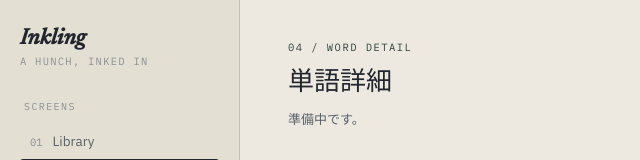
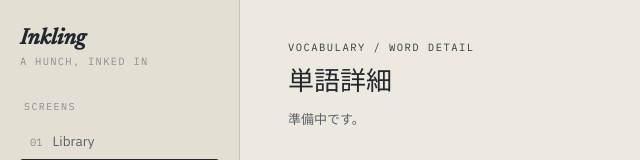
Before and after one commit to Integral-07/inking, a React (Vite) app in the folder ui/: page /vocab/1 in a window 1280 px wide. Shown: the top 160 px of the page, without its empty margins (0-640 px from the left). Built offline with nearby package versions, Linux system fonts and the light colour scheme; no server answers.

Commit message:
Fix stale eyebrow numbering to match sidebar sections

```diff
--- a/ui/src/pages/Reading.tsx
+++ b/ui/src/pages/Reading.tsx
@@ -9,7 +9,7 @@ export function Reading() {
   return (
     <section>
       <div className="stage-header">
-        <div className="eyebrow">02 / Reading</div>
+        <div className="eyebrow">Library / Reading</div>
         <h1 className="stage-title">記事閲覧</h1>
       </div>
 
--- a/ui/src/pages/Vocab.tsx
+++ b/ui/src/pages/Vocab.tsx
@@ -2,7 +2,7 @@ export function Vocab() {
   return (
     <section>
       <div className="stage-header">
-        <div className="eyebrow">03 / Vocabulary</div>
+        <div className="eyebrow">02 / Vocabulary</div>
         <h1 className="stage-title">Your inklings</h1>
         <p className="stage-desc">準備中です。</p>
       </div>
--- a/ui/src/pages/VocabDetail.tsx
+++ b/ui/src/pages/VocabDetail.tsx
@@ -2,7 +2,7 @@ export function VocabDetail() {
   return (
     <section>
       <div className="stage-header">
-        <div className="eyebrow">04 / Word detail</div>
+        <div className="eyebrow">Vocabulary / Word detail</div>
         <h1 className="stage-title">単語詳細</h1>
         <p className="stage-desc">準備中です。</p>
       </div>
--- a/ui/src/pages/Write.tsx
+++ b/ui/src/pages/Write.tsx
@@ -2,7 +2,7 @@ export function Write() {
   return (
     <section>
       <div className="stage-header">
-        <div className="eyebrow">05 / Writing</div>
+        <div className="eyebrow">Library / Writing</div>
         <h1 className="stage-title">執筆</h1>
         <p className="stage-desc">準備中です。</p>
       </div>
```
